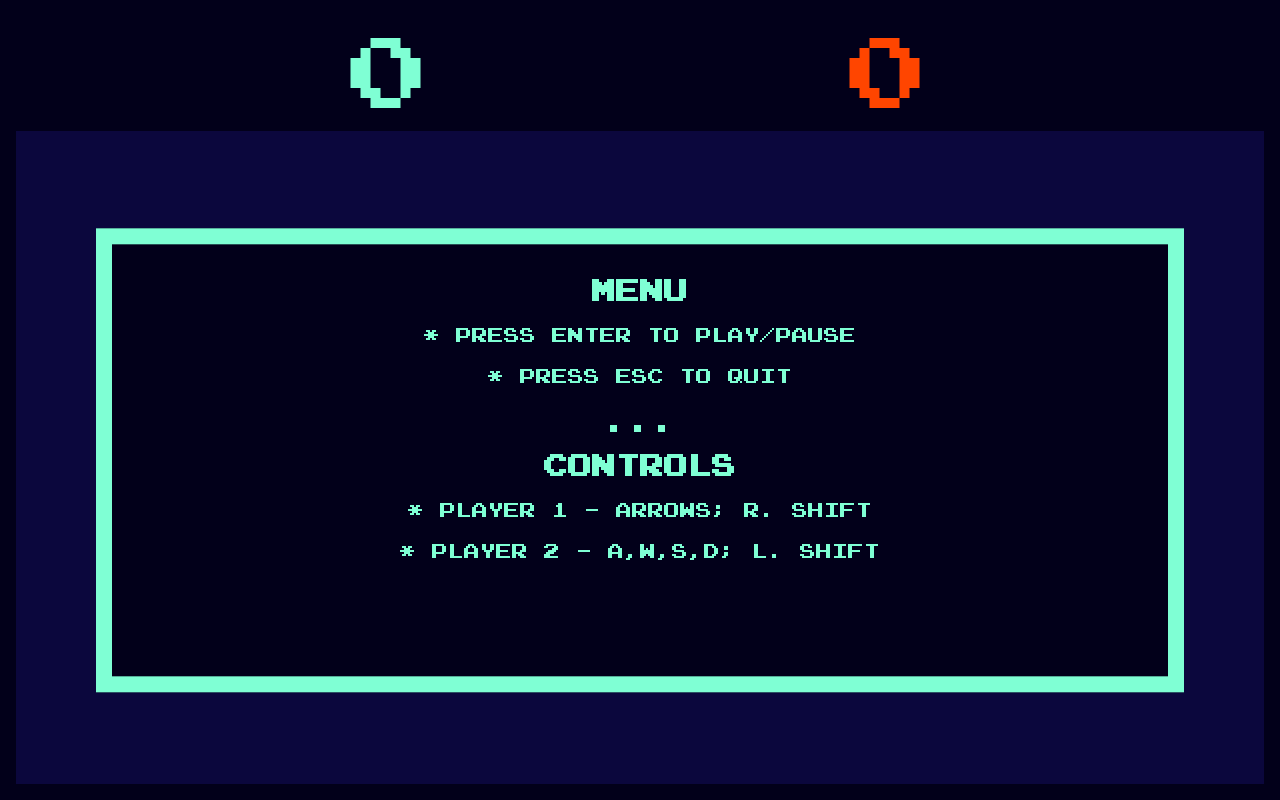
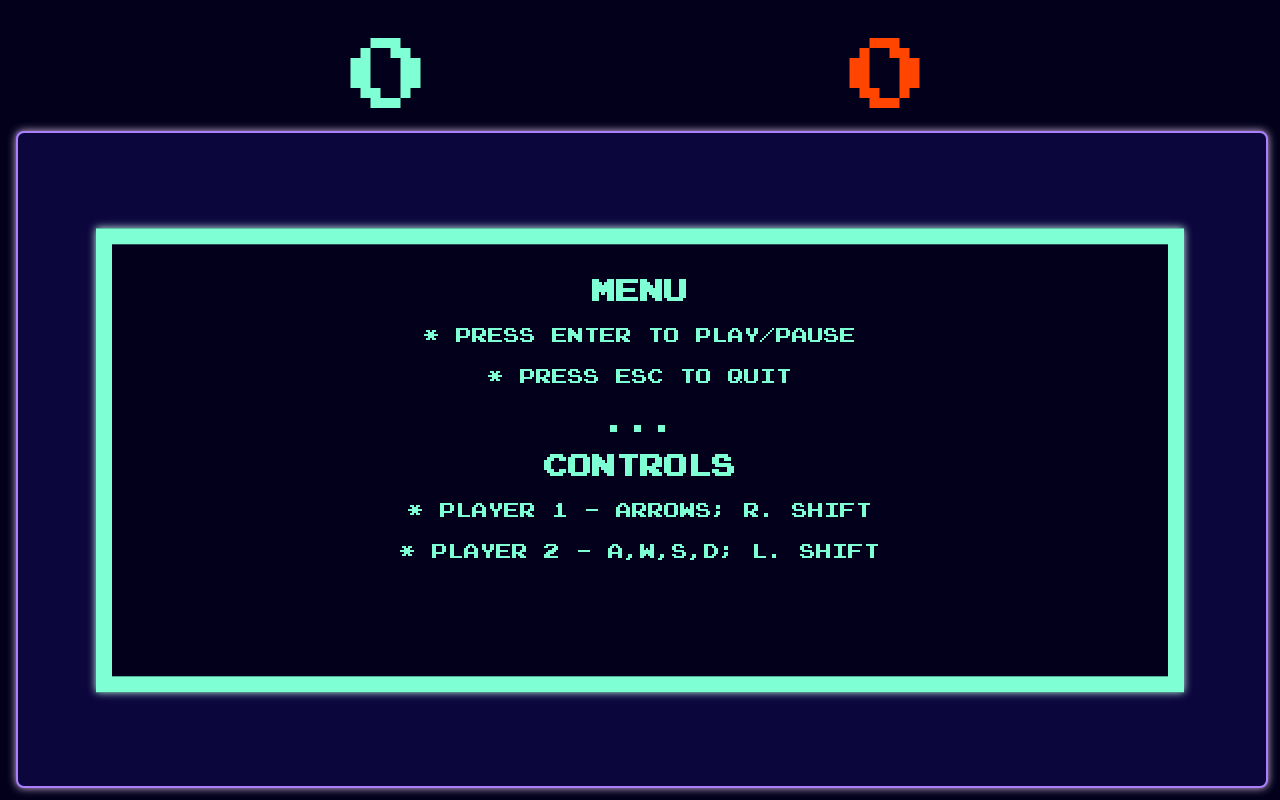
Before and after one commit to khnguyen88/js-snake-project-ver1, a plain HTML site: page snake.html in a window 1280 px wide. Both pictures are taken after a click on the element "P1 CLASSIC". Drawn offline with Linux system fonts and the light colour scheme.

Commit message:
Updated canvas & game menu CSS +canvas resize func

```diff
--- a/main.js
+++ b/main.js
@@ -1,5 +1,4 @@
-// import { createScoreBoardElement } from "./modules/discard/old_scoreboard_test.js";
-// import { createCanvasElement } from "./modules/discard/old_canvas_test.js";
+import { updateGameboardCanvasSize } from "./modules/canvas.js";
 
 // All Initial DOM Element Objects, By ID, Single
 const startMenuSection = document.getElementById("startMenuSection");
@@ -11,6 +10,14 @@ const inGameMenuContainer = document.getElementById("inGameMenuContainer");
 
 // All Initial Dom Elements, Objects, By Class Name, Array
 const startMenuItems = document.getElementsByClassName("startMenuItem");
+
+// Update Gameboard Canvas Size and Initiate Canvas Context
+console.log(gameboardCanvas.height);
+console.log(gameboardCanvas.width);
+
+console.log(gameboardContainer.scrollHeight);
+console.log(gameboardContainer.scrollWidth);
+var gameboardCanvasContext = gameboardCanvas.getContext("2d");
 
 // Other global variables used to throttle framerate down from 60fps for requestAnimationbyFrame
 // Source code: https://stackoverflow.com/questions/19764018/controlling-fps-with-requestanimationframe
@@ -137,6 +144,26 @@ function animate() {
   }
 }
 
+// Event listener for change to gameplay section change
+// Observes any change to the gameplay section display
+// Source code: https://stackoverflow.com/questions/2157963/is-it-possible-to-listen-to-a-style-change-event
+// ----------------------------------------------------------------------------
+var observer = new MutationObserver(function (mutations) {
+  mutations.forEach(function (mutationRecord) {
+    console.log("style changed!");
+    updateGameboardCanvasSize(gameboardCanvas, gameboardContainer);
+    console.log(gameboardCanvas.scrollHeight);
+    console.log(gameboardCanvas.scrollWidth);
+    console.log(gameboardCanvas.height);
+    console.log(gameboardCanvas.width);
+    console.log("cat");
+    console.log(window.getComputedStyle(gameboardContainer).height);
+    console.log(window.getComputedStyle(gameboardContainer).width);
+  });
+});
+
+observer.observe(gameSection, { attributes: true, attributeFilter: ["style"] });
+
 // Event listner for window resize. Grid and position dependent on size of page.
 // Any change will mess up their placement.
 // ----------------------------------------------------------------------------
--- a/modules/canvas.js
+++ b/modules/canvas.js
@@ -1,23 +1,14 @@
-function roundUpNearest10(num) {
+function roundToNearest10(num) {
   return Math.floor(num / 10) * 10;
 }
 
-function createCanvasElement() {
-  var createCanvasGameBoard = document.createElement("canvas");
-  createCanvasGameBoard.setAttribute("id", "canvasID");
-  createCanvasGameBoard.style.background = "#03002E";
-  document.body.appendChild(createCanvasGameBoard);
-  var canvasGameBoard = document.getElementById("canvasID");
-  canvasGameBoard.height = 400;
-  canvasGameBoard.width = 600;
-  var canvasGameBoardContext = canvasGameBoard.getContext("2d");
-  canvasGameBoardContext.fillStyle = "#F3002E";
-  canvasGameBoardContext.fillRect(20, 20, 20, 20);
-  canvasGameBoardContext.fillStyle = "#F3D02E";
-  canvasGameBoardContext.fillRect(40, 40, 20, 20);
-  console.log("testing call");
-  console.log(roundUpNearest10(window.innerWidth));
-  console.log(roundUpNearest10(window.innerHeight));
+function updateGameboardCanvasSize(gameboardCanvas, gameboardContainer) {
+  var canvasGameBoard = gameboardCanvas;
+  var containerGameboard = gameboardContainer;
+  var containerGameboardHeight = parseInt(window.getComputedStyle(containerGameboard).height);
+  var containerGameboardWidth = parseInt(window.getComputedStyle(containerGameboard).width);
+  canvasGameBoard.height = roundToNearest10(containerGameboardHeight);
+  canvasGameBoard.width = roundToNearest10(containerGameboardWidth);
 }
 
-export { createCanvasElement };
+export { updateGameboardCanvasSize };
--- a/snake.css
+++ b/snake.css
@@ -108,6 +108,7 @@ body {
 #inGameMenuContainer {
   font-size: 2vh;
   border: 1em solid aquamarine;
+  box-shadow: 0 0 1vh rgb(203, 251, 235);
   padding: 1em;
   color: aquamarine;
   background-color: #02001a;
@@ -124,3 +125,11 @@ body {
 .menuItemText {
   line-height: 1.6;
 }
+#gameboardCanvas {
+  background-color: #0b073d;
+  border: 0.25vh solid rgb(172, 127, 255);
+  border-radius: 1vh;
+  box-shadow: 0 0 1vh #dcbce9;
+  height: 100%;
+  width: 100%;
+}
```
